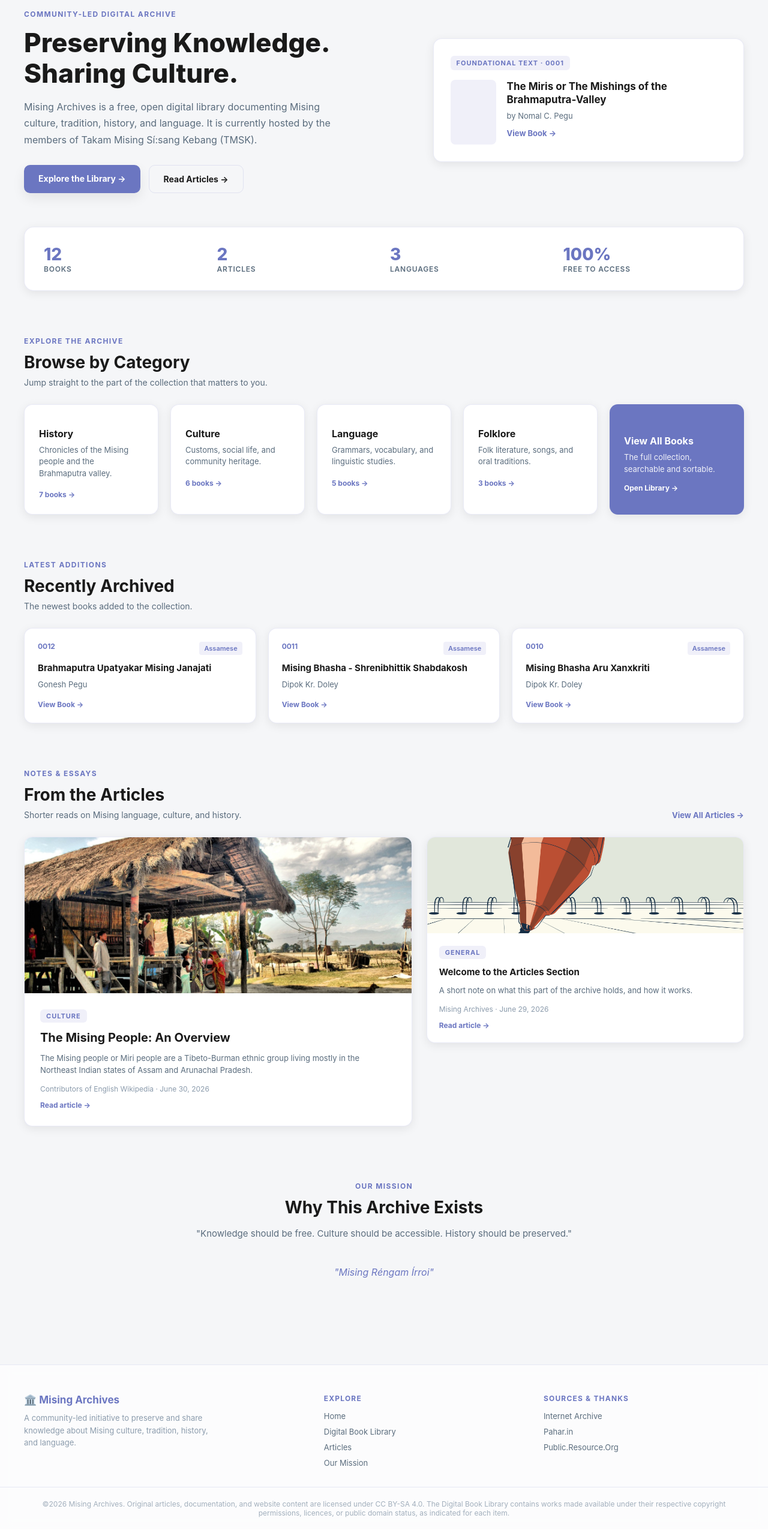
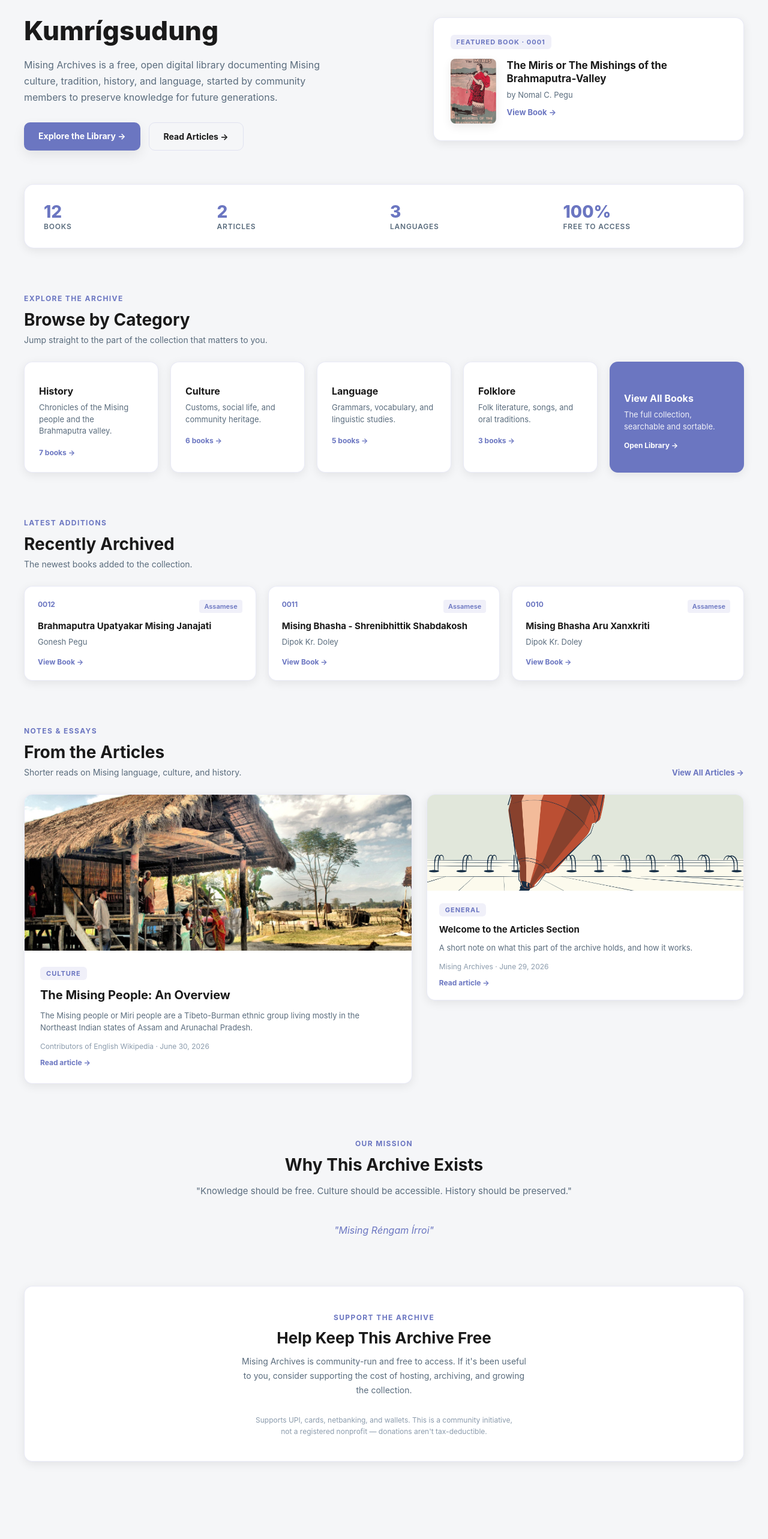
Before and after one commit to abhinabpegu/misingarchives, a React (Vite) app: page / in a window 1280 px wide. Shown: the part 120-2686 px from the top of the page at 60% size. Built offline with nearby package versions, Linux system fonts and the light colour scheme.

Commit message:
added donation link

```diff
--- /dev/null
+++ b/src/components/DonateButton.jsx
@@ -0,0 +1,21 @@
+import React, { useEffect, useRef } from 'react'
+
+const RAZORPAY_PAYMENT_BUTTON_ID = 'pl_T8BCDbnyoQOfMM'
+
+export default function DonateButton() {
+  const formRef = useRef(null)
+
+  useEffect(() => {
+    if (!formRef.current) return
+    if (formRef.current.querySelector('script')) return
+
+    const script = document.createElement('script')
+    script.src = 'https://checkout.razorpay.com/v1/payment-button.js'
+    script.dataset.payment_button_id = RAZORPAY_PAYMENT_BUTTON_ID
+    script.async = true
+
+    formRef.current.appendChild(script)
+  }, [])
+
+  return <form ref={formRef} />
+}
--- a/src/components/Footer.jsx
+++ b/src/components/Footer.jsx
@@ -25,15 +25,19 @@ export default function Footer() {
       borderTop: `1px solid ${colors.border}`,
       backgroundColor: colors.bgTertiary,
       backdropFilter: 'blur(10px)',
-      marginTop: '60px'
+      marginTop: '60px',
+      display: 'flex',
+      flexDirection: 'column'
     }}>
       <div className="footer-grid" style={{
         maxWidth: '1400px',
+        width: '100%',
         margin: '0 auto',
         padding: '48px 40px 32px',
         display: 'grid',
-        gridTemplateColumns: '1.4fr 1fr 1fr',
-        gap: '32px'
+        gridTemplateColumns: '1.3fr 1fr 1fr 1fr',
+        gap: '32px',
+        boxSizing: 'border-box'
       }}>
         <div style={colStyle}>
           <h3 style={{ margin: 0, fontSize: '17px', fontWeight: '700', color: colors.accentPrimary }}>
@@ -61,6 +65,12 @@ export default function Footer() {
           <a href="https://pahar.in" target="_blank" rel="noopener noreferrer" style={linkStyle}>Pahar.in</a>
           <a href="https://public.resource.org" target="_blank" rel="noopener noreferrer" style={linkStyle}>Public.Resource.Org</a>
         </div>
+
+        <div style={colStyle}>
+          <span style={headingStyle}>Contact</span>
+          <a href="mailto:misingarchives@gmail.com" style={linkStyle}>misingarchives@gmail.com</a>
+          <a href="https://instagram.com/misingarchives" target="_blank" rel="noopener noreferrer" style={linkStyle}>@misingarchives on Instagram</a>
+        </div>
       </div>
 
       <div style={{
@@ -68,9 +78,13 @@ export default function Footer() {
         padding: '20px 40px',
         textAlign: 'center',
         color: colors.textTertiary,
-        fontSize: '12px'
+        fontSize: '12px',
+        width: '100%',
+        boxSizing: 'border-box'
       }}>
-        <p style={{ opacity: 0.8 }}>©{new Date().getFullYear()}  Mising Archives. Original articles, documentation, and website content are licensed under CC BY-SA 4.0. The Digital Book Library contains works made available under their respective copyright permissions, licences, or public domain status, as indicated for each item.</p>
+        <p style={{ margin: 0, opacity: 0.8, maxWidth: '1200px', marginLeft: 'auto', marginRight: 'auto' }}>
+          ©{new Date().getFullYear()} Mising Archives. Original articles, documentation, and website content are licensed under CC BY-SA 4.0. The Digital Book Library contains works made available under their respective copyright permissions, licences, or public domain status, as indicated for each item.
+        </p>
       </div>
     </footer>
   )
--- a/src/components/Header.jsx
+++ b/src/components/Header.jsx
@@ -60,7 +60,7 @@ export default function Header() {
           textShadow: isDarkMode ? '0 2px 8px rgba(0,0,0,0.3)' : 'none',
           whiteSpace: 'nowrap'
         }}>
-          🏛️ Mising Archives
+          Mising Archives
         </Link>
 
         {/* Desktop nav */}
--- a/src/pages/Articles.jsx
+++ b/src/pages/Articles.jsx
@@ -44,15 +44,7 @@ export default function Articles() {
         }}>
            Articles
         </h1>
-        <p style={{
-          fontSize: '15px',
-          color: colors.textSecondary,
-          maxWidth: '640px',
-          lineHeight: '1.6'
-        }}>
-          {articlesData.length} {articlesData.length === 1 ? 'article' : 'articles'} on Mising language, culture,
-          history, and tradition — shorter reads alongside the Digital Book Library.
-        </p>
+
       </section>
 
       {/* Category filter */}
@@ -121,6 +113,39 @@ export default function Articles() {
         )}
       </section>
 
+     {/* Contribute an article */}
+<section style={{ maxWidth: '1400px', margin: '0 auto', padding: '0 clamp(20px, 5vw, 40px) 40px' }}>
+  <div style={{
+    textAlign: 'center',
+    padding: '32px 24px',
+    borderRadius: '14px',
+    border: `1px solid ${colors.border}`,
+    backgroundColor: colors.bgSecondary,
+    backdropFilter: 'blur(10px)',
+    boxShadow: `0 4px 16px ${colors.shadowColor}`
+  }}>
+    <h3 style={{ margin: '0 0 10px', fontSize: '17px', fontWeight: '700', color: colors.text }}>
+      Want to contribute an article?
+    </h3>
+    <p style={{ margin: '0 0 6px', fontSize: '14px', color: colors.textSecondary, lineHeight: '1.6', maxWidth: '520px', marginLeft: 'auto', marginRight: 'auto' }}>
+      Send your draft in a suitable format to{' '}
+      <a href="mailto:misingarchives@gmail.com" style={{ color: colors.accentPrimary, fontWeight: '600' }}>
+        misingarchives@gmail.com
+      </a>, along with your author details and contact info.
+    </p>
+    <p style={{ margin: 0, fontSize: '13px', color: colors.textTertiary }}>
+      For further details, reach out on Instagram —{' '}
+      <a href="https://instagram.com/misingarchives" target="_blank" rel="noopener noreferrer" style={{ color: colors.accentPrimary, fontWeight: '600' }}>
+        @misingarchives
+      </a>{' '}
+      or{' '}
+      <a href="https://instagram.com/hehehe.pegu" target="_blank" rel="noopener noreferrer" style={{ color: colors.accentPrimary, fontWeight: '600' }}>
+        @hehehe.pegu
+      </a>.
+    </p>
+  </div>
+</section>
+
 {/* Quiet pointer to the library for people who landed here looking for books */}
 <section style={{ maxWidth: '1400px', margin: '0 auto', padding: '0 clamp(20px, 5vw, 40px) 60px' }}>
   <p style={{ fontSize: '13px', color: colors.textTertiary, textAlign: 'center' }}>
--- a/src/pages/DigitalBookLibrary.jsx
+++ b/src/pages/DigitalBookLibrary.jsx
@@ -80,16 +80,7 @@ export default function DigitalBookLibrary() {
         }}>
            Digital Book Library
         </h1>
-        <p style={{
-          fontSize: '15px',
-          color: colors.textSecondary,
-          maxWidth: '640px',
-          lineHeight: '1.6',
-          marginBottom: '8px'
-        }}>
-          {booksData.length} freely downloadable books on Mising culture, tradition, history, and language —
-          each one archived and shared by the community.
-        </p>
+
       </section>
 
       {/* Filters with Glass Effect */}
--- a/src/pages/Home.jsx
+++ b/src/pages/Home.jsx
@@ -1,10 +1,11 @@
-import React from 'react'
+import React, { useState } from 'react'
 import { Link } from 'react-router-dom'
 import { booksData } from '../data/books'
 import { articlesData } from '../data/articles'
 import { useTheme } from '../context/ThemeContext'
 import { useCardStyle } from '../utils/cardStyle'
 import ArticleCard from '../components/ArticleCard'
+import DonateButton from '../components/DonateButton'
 
 const CATEGORIES = [
   { tag: 'History', icon: '', desc: 'Chronicles of the Mising people and the Brahmaputra valley.' },
@@ -23,7 +24,6 @@ const MISSION_PILLARS = [
 export default function Home() {
   const { isDarkMode, colors } = useTheme()
   const { cardBase, hoverIn, hoverOut } = useCardStyle()
-
   const featuredBook = booksData[0]
   const latestBooks = [...booksData].slice(-3).reverse()
 
@@ -51,7 +51,7 @@ export default function Home() {
       <section style={{ ...sectionWrap, padding: '64px clamp(20px, 5vw, 40px) 56px' }}>
         <div className="hero-grid" style={{ display: 'grid', gridTemplateColumns: '1.1fr 0.9fr', gap: '48px', alignItems: 'center' }}>
           <div>
-            <span style={eyebrow}>Community-Led Digital Archive</span>
+
             <h1 style={{
               fontSize: '44px',
               lineHeight: '1.15',
@@ -59,7 +59,7 @@ export default function Home() {
               margin: '14px 0 18px',
               color: colors.text
             }}>
-              Preserving Knowledge.<br />Sharing Culture.
+              Kumrígsudung
             </h1>
             <p style={{
               fontSize: '16px',
@@ -69,7 +69,7 @@ export default function Home() {
               marginBottom: '28px'
             }}>
               Mising Archives is a free, open digital library documenting Mising culture, tradition,
-              history, and language. It is currently hosted by the members of Takam Mising Sí:sang Kebang (TMSK).
+              history, and language, started by community members to preserve knowledge for future generations.
             </p>
             <div style={{ display: 'flex', gap: '14px', flexWrap: 'wrap' }}>
               <Link
@@ -130,10 +130,23 @@ export default function Home() {
     borderRadius: '6px',
     marginBottom: '16px'
   }}>
-              Foundational Text · {featuredBook.code}
+    Featured Book · {featuredBook.code}
   </span>
-
   <div style={{ display: 'flex', gap: '18px' }}>
+    {featuredBook.coverImage ? (
+      <img
+        src={featuredBook.coverImage}
+        alt={featuredBook.title}
+        style={{
+          width: '76px',
+          height: '108px',
+          flexShrink: 0,
+          borderRadius: '8px',
+          objectFit: 'cover',
+          boxShadow: `0 6px 16px ${colors.shadowColor}`
+        }}
+      />
+    ) : (
       <div style={{
         width: '76px',
         height: '108px',
@@ -145,9 +158,9 @@ export default function Home() {
         justifyContent: 'center',
         fontSize: '28px'
       }}>
-
+        📖
       </div>
-
+    )}
     <div>
       <h3 style={{ margin: '0 0 8px', fontSize: '17px', fontWeight: '700', lineHeight: '1.3' }}>
         {featuredBook.title}
@@ -332,6 +345,7 @@ export default function Home() {
         )}
       </section>
 
+
       {/* Mission */}
       <section id="mission" style={{ ...sectionWrap, padding: '88px clamp(20px, 5vw, 40px) 80px' }}>
         <div style={{ textAlign: 'center', maxWidth: '640px', margin: '0 auto 40px' }}>
@@ -343,8 +357,6 @@ export default function Home() {
             "Knowledge should be free. Culture should be accessible. History should be preserved."
           </p>
         </div>
-
-
 
         <p style={{
           textAlign: 'center',
@@ -358,6 +370,42 @@ export default function Home() {
           "Mising Réngam Írroi"
         </p>
       </section>
+      {/* Support the Archive */}
+      <section style={{ ...sectionWrap, padding: '0 clamp(20px, 5vw, 40px) 88px' }}>
+        <div style={{
+          ...cardBase,
+          padding: '40px clamp(24px, 5vw, 48px)',
+          textAlign: 'center'
+        }}>
+          <span style={eyebrow}>Support the Archive</span>
+          <h2 style={{ fontSize: '26px', fontWeight: '700', margin: '10px 0 12px', color: colors.text }}>
+            Help Keep This Archive Free
+          </h2>
+          <p style={{
+            fontSize: '14px',
+            color: colors.textSecondary,
+            maxWidth: '480px',
+            margin: '0 auto 28px',
+            lineHeight: '1.7'
+          }}>
+            Mising Archives is community-run and free to access. If it's been useful to you,
+            consider supporting the cost of hosting, archiving, and growing the collection.
+          </p>
+
+          <DonateButton />
+
+          <p style={{
+            fontSize: '12px',
+            color: colors.textTertiary,
+            maxWidth: '440px',
+            margin: '20px auto 0',
+            lineHeight: '1.6'
+          }}>
+            Supports UPI, cards, netbanking, and wallets. This is a community initiative,
+            not a registered nonprofit — donations aren't tax-deductible.
+          </p>
+        </div>
+      </section>
     </div>
   )
 }
```
Also changed, not shown: public/images/qr-code.png (added). Lines whose indentation alone changed are shown as unchanged.
